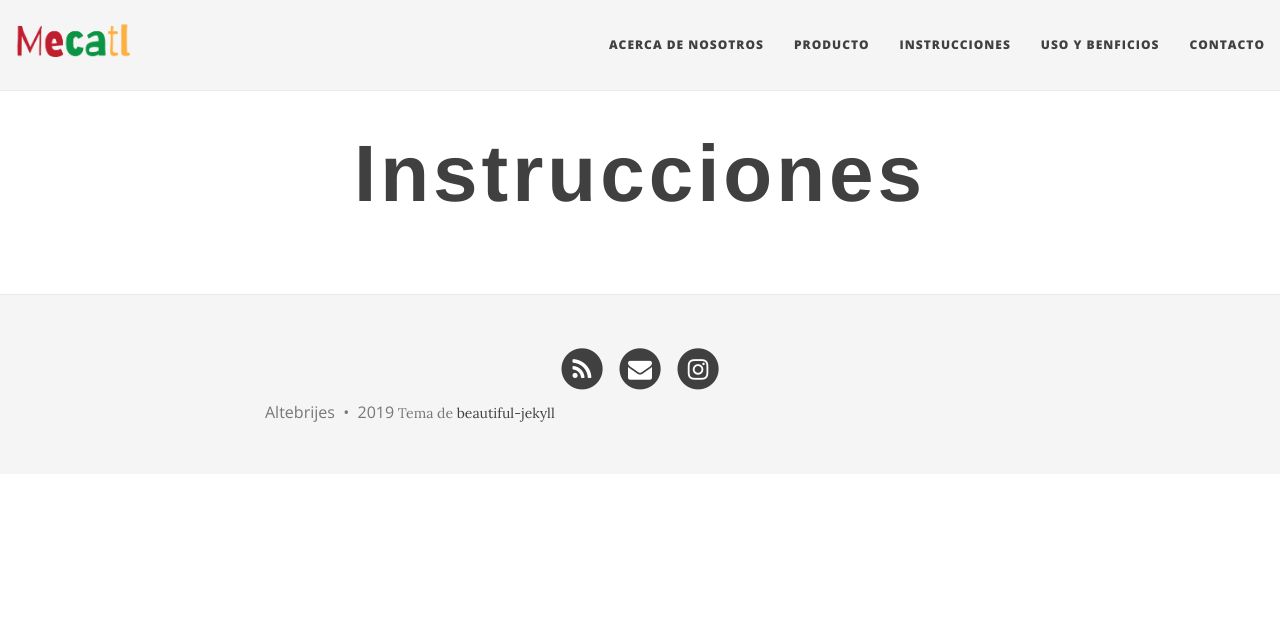
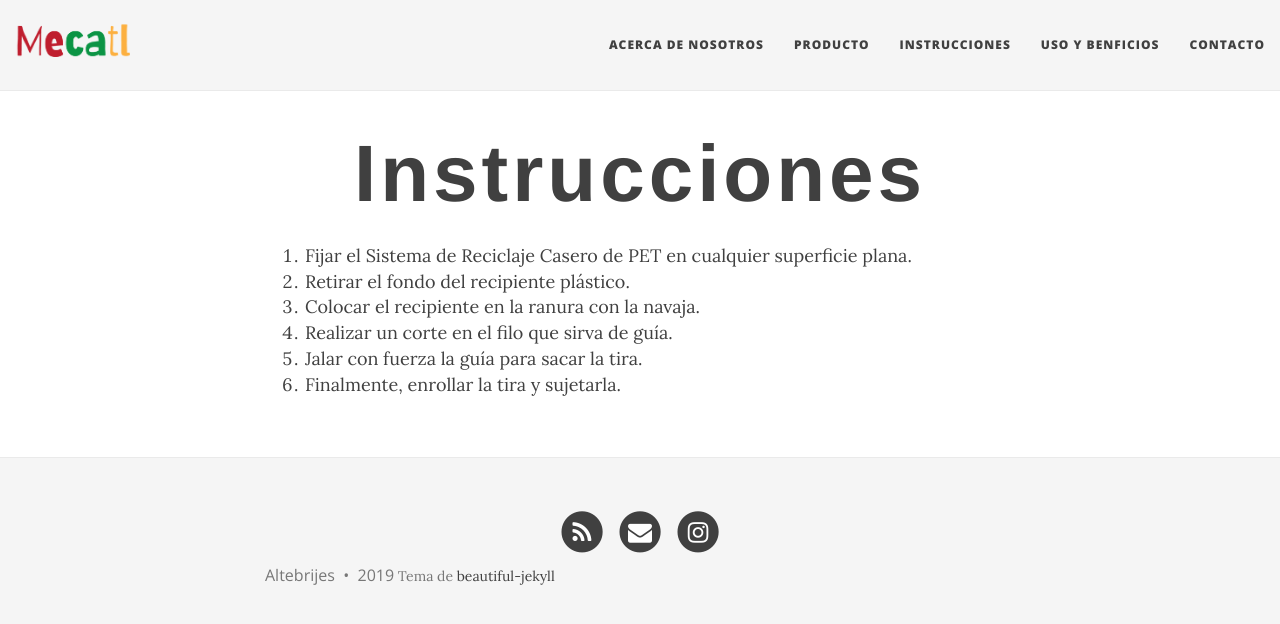
Before and after one commit to Mecatl/Mecatl.github.io, a Jekyll site: the page built from Instrucciones.md, in a window 1280 px wide. Shown: the top 624 px of the page. Built offline with Jekyll 4.4.1, drawn with Linux system fonts in a browser that asks for light colours; some web fonts are replaced.

Commit message:
Insturctions

```diff
--- a/Instrucciones.md
+++ b/Instrucciones.md
@@ -3,3 +3,10 @@ layout: page
 title: Instrucciones
 
 ---
+
+1. Fijar el Sistema de Reciclaje Casero de PET en cualquier superficie plana.
+2. Retirar el fondo del recipiente plástico.
+3. Colocar el recipiente en la ranura con la navaja.
+4. Realizar un corte en el filo que sirva de guía.
+5. Jalar con fuerza la guía para sacar la tira.
+6. Finalmente, enrollar la tira y sujetarla.
```
Also changed, not shown: Producto.md (+4 -0 lines), index.md (+1 -1 lines), 3 other files.
